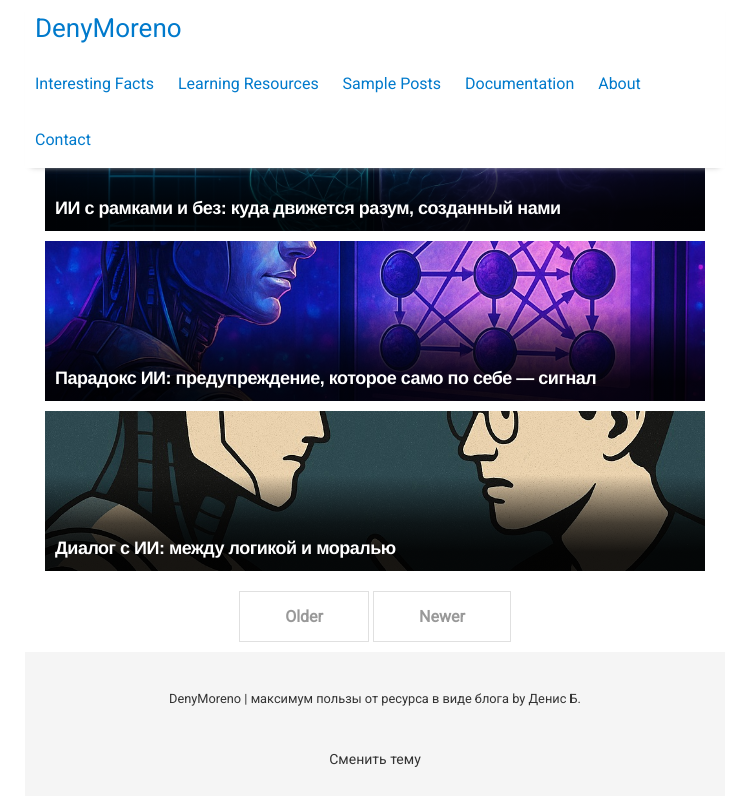
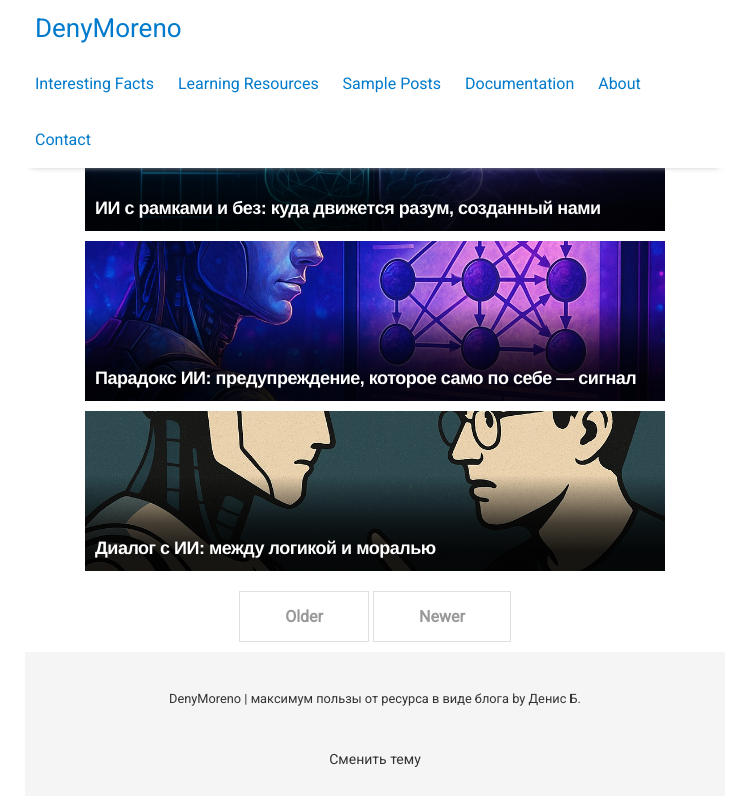
Before and after one commit to DenyMoreno/myblog, a Jekyll site: the page built from index.html, in a window 1280 px wide. Shown: the top 806 px of the page, without its empty margins (265-1014 px from the left). Built offline with Jekyll 4.4.1, drawn with Linux system fonts in a browser that asks for light colours; nearby versions of some CDN libraries; the list of posts is cut into pages by our own code.

Commit message:
Update main.scss

```diff
--- a/assets/css/main.scss
+++ b/assets/css/main.scss
@@ -6,6 +6,12 @@ $body-font-family: 'Roboto', sans-serif;
 $code-font-family: "Source Code Pro", monospace;
 
 $brand-color: black;
+
+.content-wrapper {
+  max-width: 600px;
+  margin: 0 auto;
+  padding: 0 1rem;
+}
 
 $container-width: 700px;
 $tablet-width: 600px;
```
